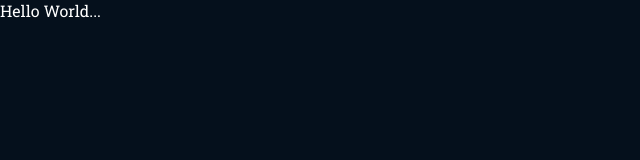
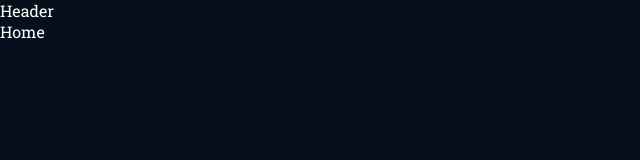
Before and after one commit to ritwickmanatkar/ai-chatbot, a React (Vite) app in the folder frontend/: page / in a window 1280 px wide. Shown: the top 160 px of the page, without its empty margins (0-640 px from the left). Built offline with nearby package versions, Linux system fonts and the light colour scheme.

Commit message:
Skeleton frontend routes created

```diff
--- a/frontend/src/App.tsx
+++ b/frontend/src/App.tsx
@@ -1,9 +1,26 @@
 // Imports
+import { Routes, Route } from 'react-router-dom';
+
+import Header from "./components/Header"
+import Home from './pages/Home';
+import Login from './pages/Login';
+import Signup from './pages/Signup';
+import Chat from './pages/Chat';
+import NotFound from './pages/NotFound';
 
 // Application
 function App() {
   return (
-    <main>Hello World...</main>
+    <main>
+      <Header />
+        <Routes>
+          <Route path='/' element={<Home />} />
+          <Route path='/login' element={<Login />} />
+          <Route path='/signup' element={<Signup />} />
+          <Route path='/chat' element={<Chat />} />
+          <Route path='*' element={<NotFound />} />
+        </Routes>
+    </main>
   )
 }
 
--- /dev/null
+++ b/frontend/src/components/Header.tsx
@@ -0,0 +1,9 @@
+import React from 'react'
+
+const Header = () => {
+  return (
+    <div>Header</div>
+  )
+}
+
+export default Header;
--- a/frontend/src/main.tsx
+++ b/frontend/src/main.tsx
@@ -1,10 +1,24 @@
-import { StrictMode } from 'react'
-import { createRoot } from 'react-dom/client'
+import React from 'react'
+import ReactDOM from 'react-dom/client'
 import App from './App.tsx'
 import './index.css'
+import { createTheme, ThemeProvider } from '@mui/material'
+import { BrowserRouter } from 'react-router-dom';
 
-createRoot(document.getElementById('root')!).render(
-  <StrictMode>
-    <App />
-  </StrictMode>,
+// Theme for MaterialUI
+const theme = createTheme({
+  typography: {
+    fontFamily: "Roboto Slab, serif",
+    allVariants: {color: 'white'}
+  }
+});
+
+ReactDOM.createRoot(document.getElementById('root')!).render(
+  <React.StrictMode>
+    <BrowserRouter>
+    <ThemeProvider theme={theme}>
+      <App />
+    </ThemeProvider>
+    </BrowserRouter>
+  </React.StrictMode>,
 )
--- /dev/null
+++ b/frontend/src/pages/Chat.tsx
@@ -0,0 +1,9 @@
+import React from 'react'
+
+const Chat = () => {
+  return (
+    <div>Chat</div>
+  )
+}
+
+export default Chat;
--- /dev/null
+++ b/frontend/src/pages/Home.tsx
@@ -0,0 +1,9 @@
+import React from 'react'
+
+const Home = () => {
+  return (
+    <div>Home</div>
+  )
+}
+
+export default Home;
--- /dev/null
+++ b/frontend/src/pages/Login.tsx
@@ -0,0 +1,9 @@
+import React from 'react'
+
+const Login = () => {
+  return (
+    <div>Login</div>
+  )
+}
+
+export default Login;
--- /dev/null
+++ b/frontend/src/pages/NotFound.tsx
@@ -0,0 +1,9 @@
+import React from 'react'
+
+const NotFound = () => {
+  return (
+    <div>NotFound</div>
+  )
+}
+
+export default NotFound;
--- /dev/null
+++ b/frontend/src/pages/Signup.tsx
@@ -0,0 +1,9 @@
+import React from 'react'
+
+const Signup = () => {
+  return (
+    <div>Signup</div>
+  )
+}
+
+export default Signup;
```
Also changed, not shown: frontend/package.json (+7 -1 lines).
